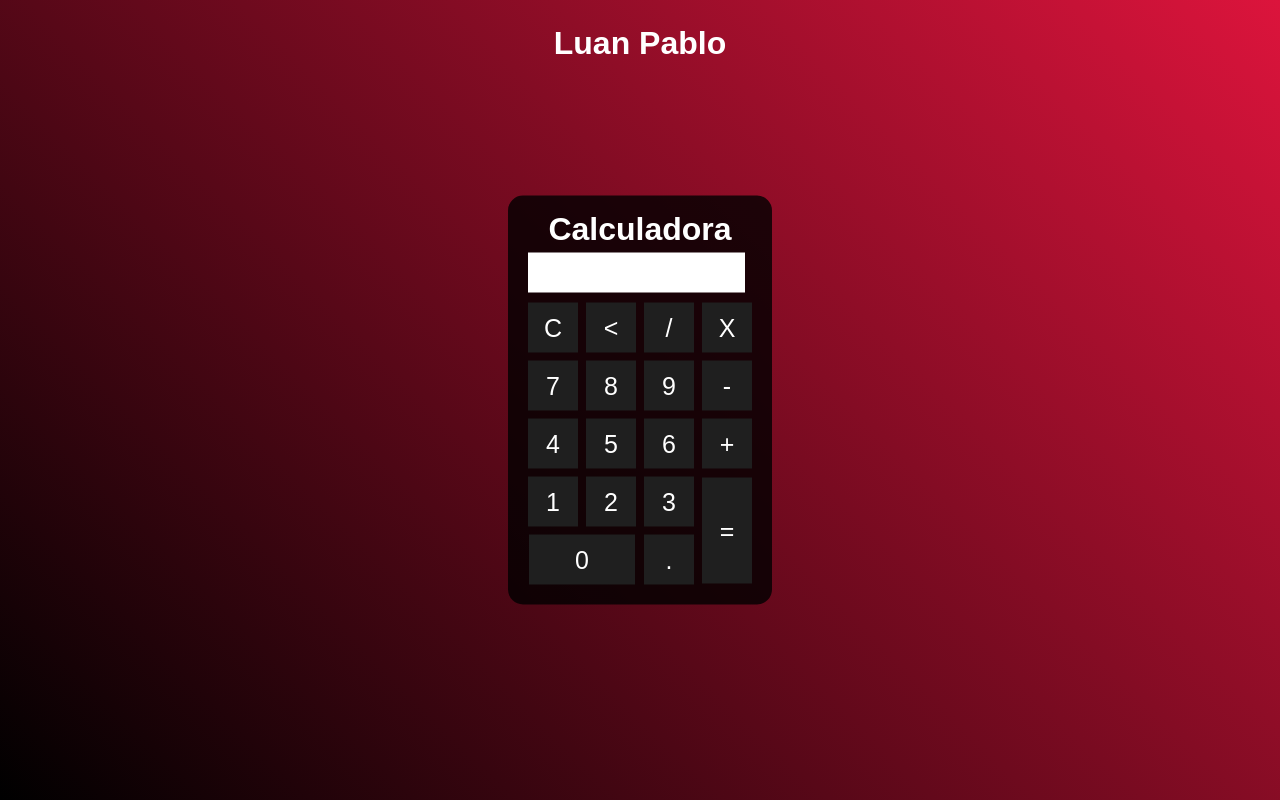
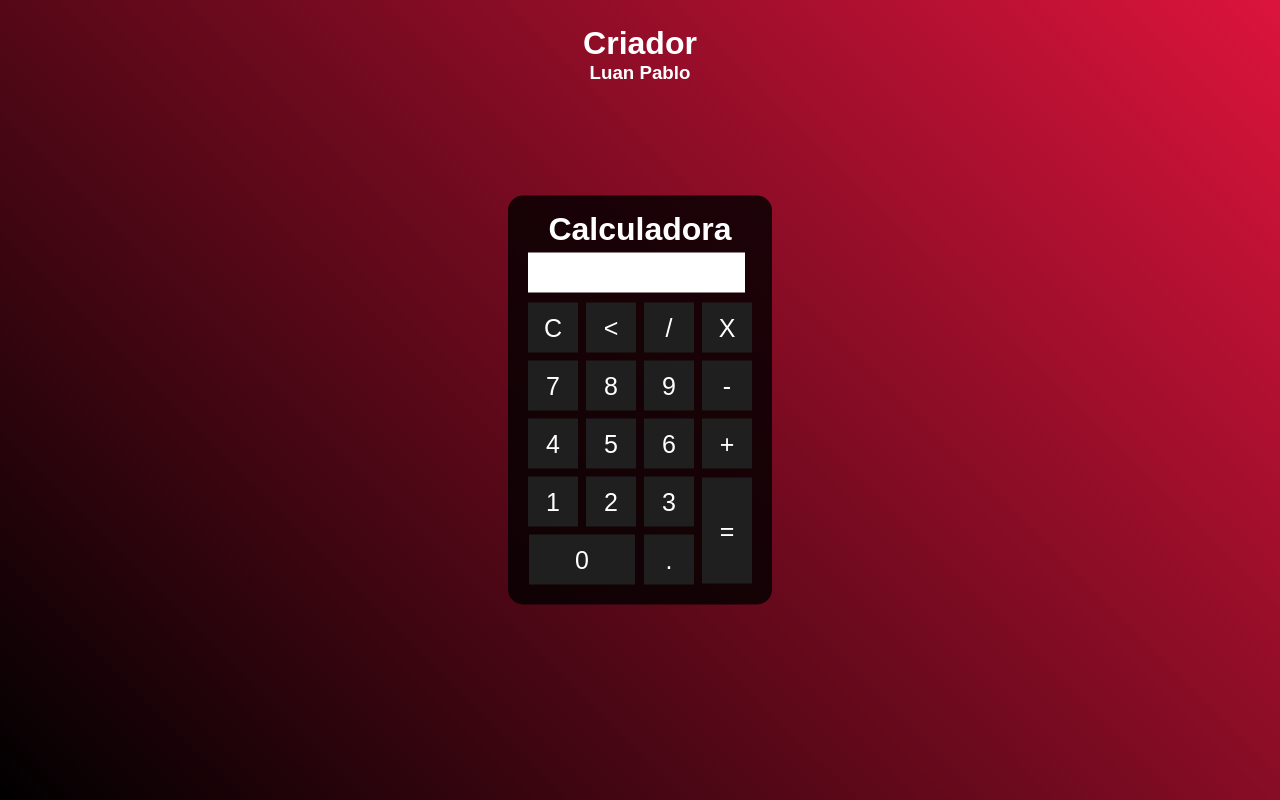
Before and after one commit to LuapabloSdA/Calculadora, a plain HTML site: page index.html in a window 1280 px wide. Drawn offline with Linux system fonts and the light colour scheme.

Commit message:
Update index.html

```diff
--- a/index.html
+++ b/index.html
@@ -10,7 +10,8 @@
 <body>
 
     <div class="fundo">
-        <h1 id="nome">Luan Pablo</h1>
+        <h1 id="nome">Criador</h1>
+        <h3>Luan Pablo</h3>
         <div class="calculadora">
             <h1>Calculadora</h1>
             <p id="resultado"></p>
```
